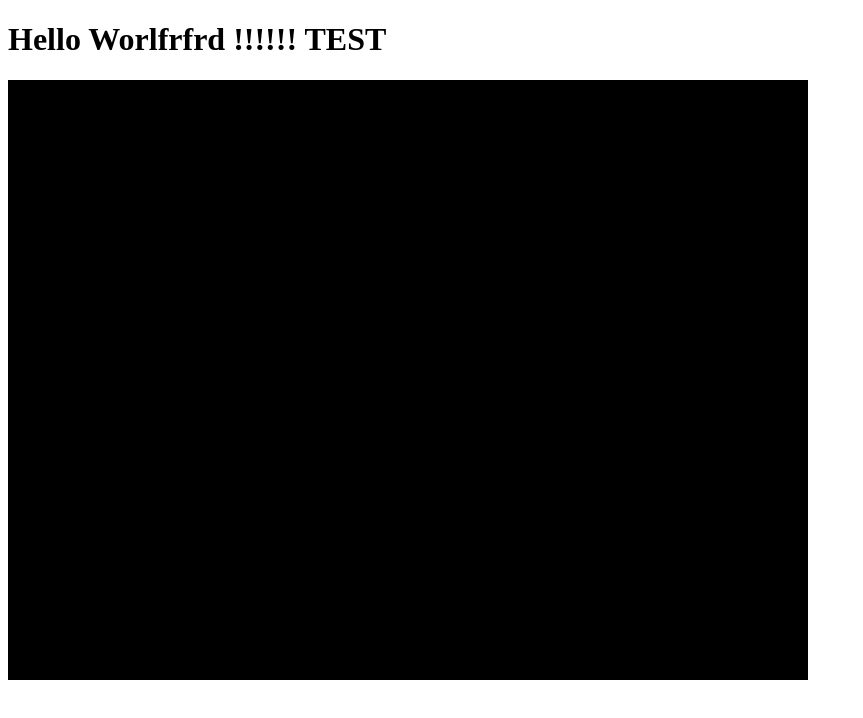
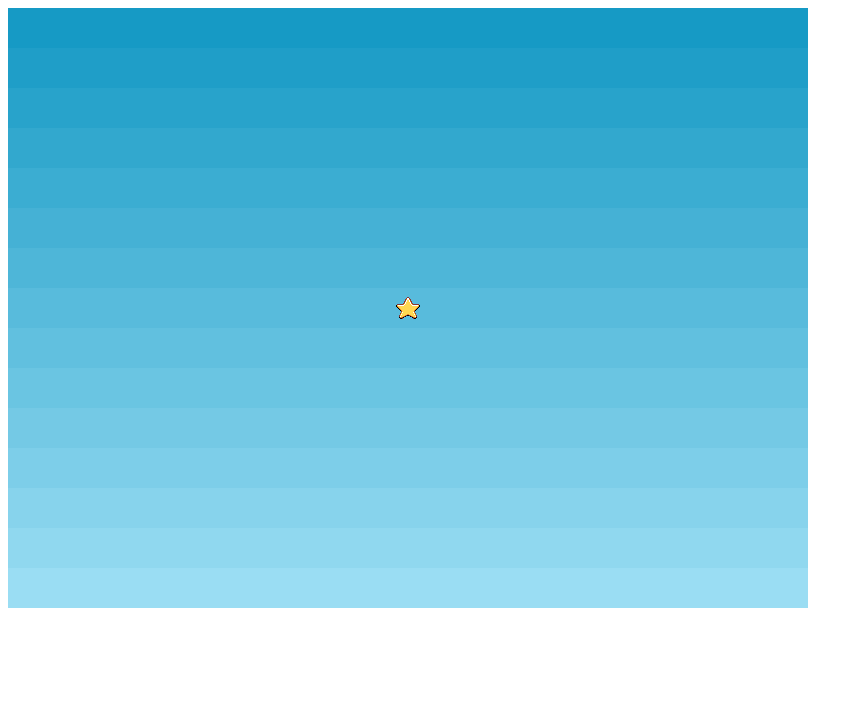
Before and after one commit to Nick18201/gameWithPhaserTest, a website with bundled scripts: page index.html in a window 1280 px wide. Shown: the whole page, without its empty margins (0-863 px from the left). Built offline with nearby package versions, Linux system fonts and the light colour scheme; animation ran at ten frames a second.

Commit message:
Added brackground image + star

```diff
--- a/index.html
+++ b/index.html
@@ -4,7 +4,6 @@
     <meta charset="utf-8" />
   </head>
   <body>
-    <h1>Hello Worlfrfrd !!!!!! TEST</h1>
-    <script type="text/javascript" src="../assets/index.js"></script>
+    <script src="../assets/index.js"></script>
   </body>
 </html>
--- a/src/index.js
+++ b/src/index.js
@@ -25,8 +25,12 @@ function preload ()
   );
 }
 
+let platforms;
+
 function create ()
 {
+  this.add.image(0, 0, 'sky').setOrigin(0, 0);
+  this.add.image(400, 300, 'star');
 }
 
 function update ()
```
